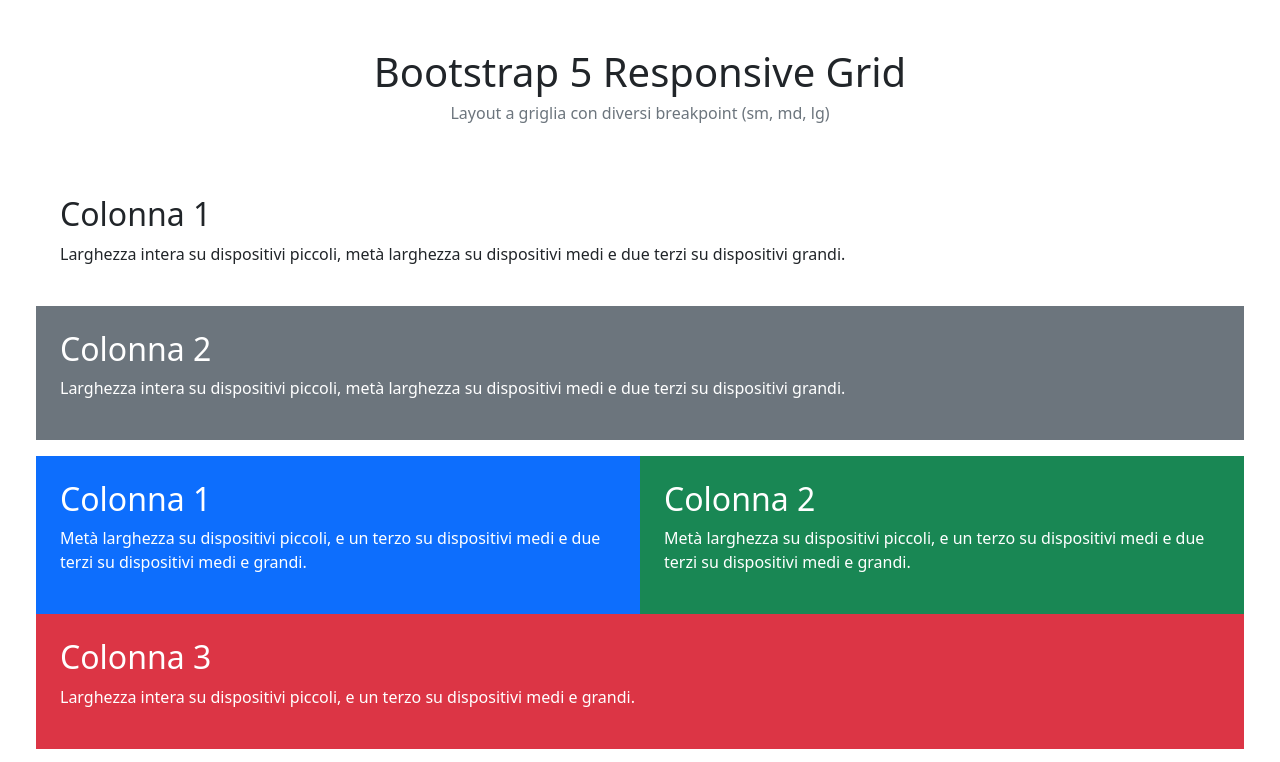
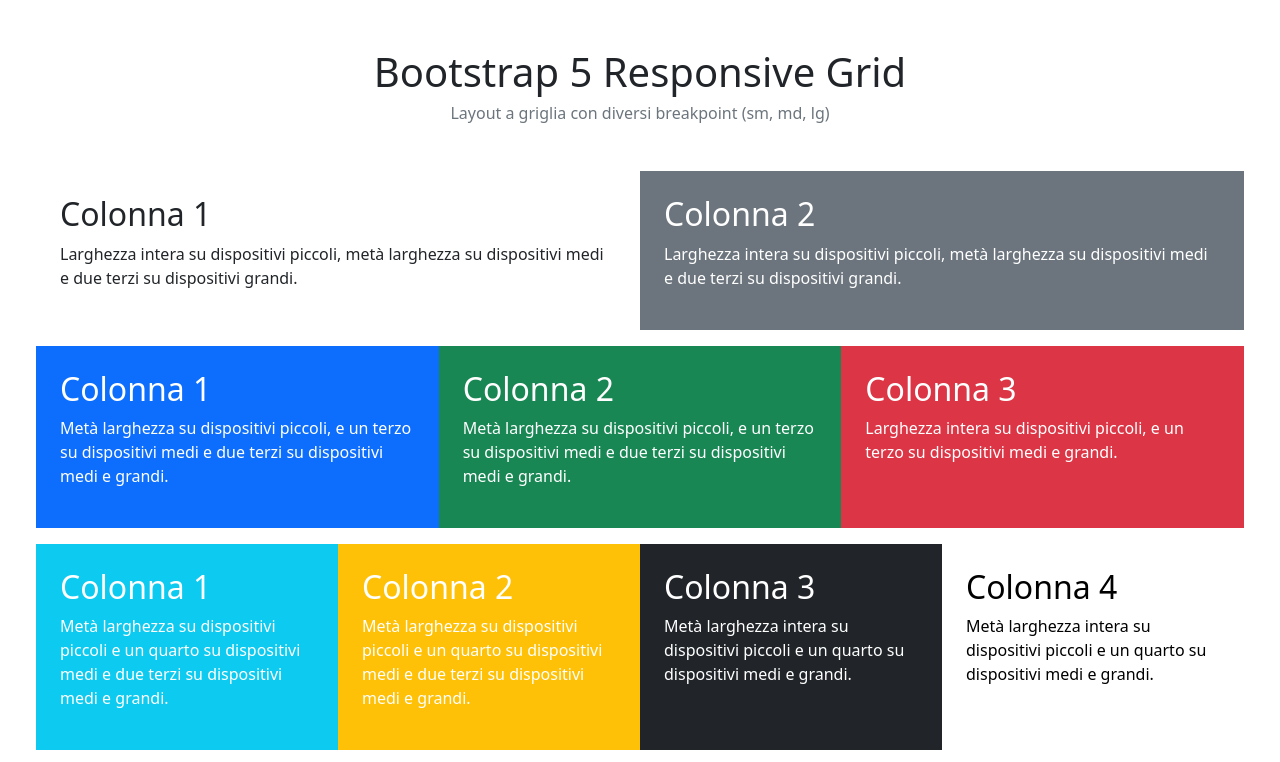
Before and after one commit to micheleferri01/htmlcss-bootstrap-layout, a plain HTML site: page index.html in a window 1280 px wide. Shown: the top 762 px of the page. Drawn offline with nearby package versions, Linux system fonts and the light colour scheme.

Commit message:
grid for medium screens

```diff
--- a/index.html
+++ b/index.html
@@ -16,45 +16,45 @@
     <div class="container-fluid px-4">
         <!-- first row -->
         <div class="row px-4 my-3">
-            <div class="col-12 p-4">
+            <div class="col-12 p-4 col-md-6">
                 <h2>Colonna 1</h2>
                 <p>Larghezza intera su dispositivi piccoli, metà larghezza su dispositivi medi e due terzi su dispositivi grandi.</p>
             </div>
-            <div class="col-12 text-bg-secondary p-4">
+            <div class="col-12 text-bg-secondary p-4 col-md-6">
                 <h2>Colonna 2</h2>
                 <p>Larghezza intera su dispositivi piccoli, metà larghezza su dispositivi medi e due terzi su dispositivi grandi.</p>
             </div>
         </div>
         <!-- second row -->
-         <div class="row px-4 my-3">
-            <div class="col-6 text-bg-primary p-4">
+         <div class="row px-4 my-3 text-white">
+            <div class="col-6 bg-primary p-4 col-md-4">
                 <h2>Colonna 1</h2>
                 <p>Metà larghezza su dispositivi piccoli, e un terzo su dispositivi medi e due terzi su dispositivi medi e grandi.</p>
             </div>
-            <div class="col-6 text-bg-success p-4">
+            <div class="col-6 bg-success p-4 col-md-4">
                 <h2>Colonna 2</h2>
                 <p>Metà larghezza su dispositivi piccoli, e un terzo su dispositivi medi e due terzi su dispositivi medi e grandi.</p>
             </div>
-            <div class="col-12 text-bg-danger p-4">
+            <div class="col-12 bg-danger p-4 col-md-4">
                 <h2>Colonna 3</h2>
                 <p>Larghezza intera su dispositivi piccoli, e un terzo su dispositivi medi e grandi.</p>
             </div>
         </div>
         <!-- third row -->
          <div class="row px-4 my-3 text-white">
-            <div class="col-6 bg-info p-4">
+            <div class="col-6 bg-info p-4 col-md-3">
                 <h2>Colonna 1</h2>
                 <p>Metà larghezza su dispositivi piccoli e un quarto su dispositivi medi e due terzi su dispositivi medi e grandi.</p>
             </div>
-            <div class="col-6 bg-warning p-4">
+            <div class="col-6 bg-warning p-4 col-md-3">
                 <h2>Colonna 2</h2>
                 <p>Metà larghezza su dispositivi piccoli e un quarto su dispositivi medi e due terzi su dispositivi medi e grandi.</p>
             </div>
-            <div class="col-6 bg-dark p-4">
+            <div class="col-6 bg-dark p-4 col-md-3">
                 <h2>Colonna 3</h2>
                 <p>Metà larghezza intera su dispositivi piccoli e un quarto su dispositivi medi e grandi.</p>
             </div>
-            <div class="col-6 text-black p-4">
+            <div class="col-6 text-black p-4 col-md-3">
                 <h2>Colonna 4</h2>
                 <p>Metà larghezza intera su dispositivi piccoli e un quarto su dispositivi medi e grandi.</p>
             </div>
```
